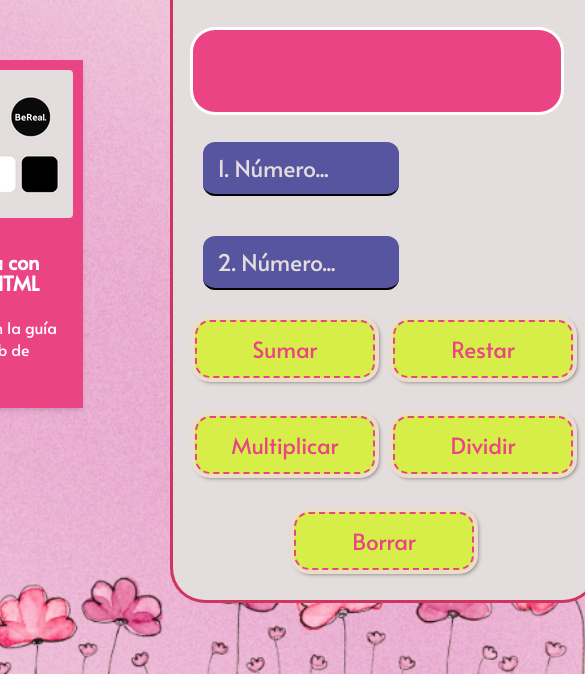
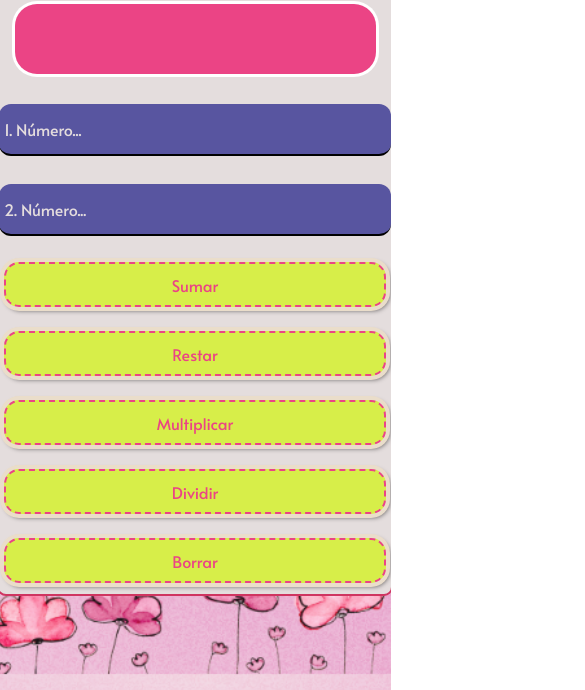
Before and after one commit to valentechie/Google_clone, a plain HTML site: page index.html in a window 390 px wide. Shown: the part 170-860 px from the top of the page, 585 px wide, since content can reach past the window. Drawn offline with Linux system fonts and the light colour scheme.

Commit message:
readme y responsive

```diff
--- a/index.html
+++ b/index.html
@@ -34,17 +34,16 @@
 
         <!-- Formulario que contiene los campos y botones de la calculadora -->
         <form id="myform" autocomplete="off">
-          <!-- Pantalla donde se muestra el resultado, solo lectura -->
-          <input type="text" id="resultado" class="result" aria-label="Resultado" readonly>
-          <input type="number" id="valor1" class="input" placeholder="1. Número..." aria-label="Primer número">
-          <input type="number" id="valor2" class="input" placeholder="2. Número..." aria-label="Segundo número">
+          <div class="botones">
+            <input type="text" id="resultado" class="result" aria-label="Resultado" readonly>
+            <input type="number" id="valor1" class="input" placeholder="1. Número..." aria-label="Primer número">
+            <input type="number" id="valor2" class="input" placeholder="2. Número..." aria-label="Segundo número">
 
-          <div class="botones">
             <button type="button" class="button" onclick="sumar()" aria-label="Sumar">Sumar</button>
             <button type="button" class="button" onclick="restar()" aria-label="Restar">Restar</button>
             <button type="button" class="button" onclick="multiplicar()" aria-label="Multiplicar">Multiplicar</button>
             <button type="button" class="button" onclick="dividir()" aria-label="Dividir">Dividir</button>
-            <button type="button" class="igual" id="borrar" onclick="limpiar()" aria-label="Borrar">Borrar</button>
+            <button type="button" class="borrar" id="borrar" onclick="limpiar()" aria-label="Borrar">Borrar</button>
           </div>
         </form>
       </div>
--- a/script.js
+++ b/script.js
@@ -10,7 +10,7 @@ function sumar() {
     let yVal = document.getElementById("valor2").value;
 
     if (xVal === "" || yVal === "") {
-        document.getElementById('resultado').value = "Ingresa ambos números";
+        document.getElementById('resultado').value = "Ingresa 2 números";
         return;
     }
 
@@ -28,7 +28,7 @@ function restar() {
     let yVal = document.getElementById("valor2").value;
 
     if (xVal === "" || yVal === "") {
-        document.getElementById('resultado').value = "Ingresa ambos números";
+        document.getElementById('resultado').value = "Ingresa 2 números";
         return;
     }
 
@@ -46,7 +46,7 @@ function multiplicar() {
     let yVal = document.getElementById("valor2").value;
 
     if (xVal === "" || yVal === "") {
-        document.getElementById('resultado').value = "Ingresa ambos números";
+        document.getElementById('resultado').value = "Ingresa 2 números";
         return;
     }
 
@@ -64,7 +64,7 @@ function dividir() {
     let yVal = document.getElementById("valor2").value;
 
     if (xVal === "" || yVal === "") {
-        document.getElementById('resultado').value = "Ingresa ambos números";
+        document.getElementById('resultado').value = "Ingresa 2 números";
         return;
     }
 
@@ -72,12 +72,12 @@ function dividir() {
     let y = Number(yVal);
 
     if (y === 0) {
-        document.getElementById('resultado').value = "No se puede dividir por cero";
+        document.getElementById('resultado').value = "Math ERROR";
         return;
     }
 
     let cociente = x / y;
-    document.getElementById('resultado').value = cociente;
+    document.getElementById('resultado').value = cociente.toFixed(4);
     return cociente;
 }
 
--- a/style.css
+++ b/style.css
@@ -64,6 +64,7 @@ body {
   width: 480px;
   max-width: 98vw;
   display: flex;
+  flex-direction: column;
   justify-content: center;
   align-items: center;
 }
@@ -76,74 +77,157 @@ body {
   text-shadow: 0px 1px #c2189474;
 }
 
-/* Estilos de los campos para ingresar números */
-.calculadora input[type="number"] {
-    background-color: #5855A0;                  /* Fondo azul/lila */
-    width: 180px;                               /* Ancho del campo */
-    margin: 20px 10px;                          /* Espaciado externo */
-    color: #ffffff;                             /* Texto blanco */
-    font-weight: 500;                           /* Texto más grueso */
-    font-size: 23px;                            /* Tamaño grande */
-    height: 50px;                               /* Altura */
-    border-radius: 12px;                        /* Bordes redondeados */
-    padding-left: 14px;                         /* Espaciado interno izquierdo */
-    border: none;                               /* Sin borde */
-    border-bottom: 2px solid #000000;           /* Línea inferior negra */
-    outline: none;                              /* Sin borde al enfocar */
+.botones {
+  display: flex;
+  flex-wrap: wrap;
+  justify-content: center;
+  gap: 18px;
 }
 
-/* Color de los placeholders en los campos de número (compatibilidad navegadores) */
+.calculadora input[type="number"] {
+    background-color: #5855A0;
+    width: 180px;
+    margin: 10px 10px;
+    color: #ffffff;
+    font-weight: 500;
+    font-size: 23px;
+    height: 50px;
+    border-radius: 12px;
+    padding-left: 14px;
+    border: none;
+    border-bottom: 2px solid #000000;
+    outline: none;
+}
+
 ::-webkit-input-placeholder { color: #E4DDDD; }
 ::-moz-placeholder { color: #E4DDDD; }
 
-/* Pantalla de resultado: campo de texto estilizado */
 .calculadora input[type="text"] {
-    background-color: #EB4485;                  /* Fondo rosado */
-    border: none;                               /* Sin borde */
-    border-radius: 22px;                        /* Bordes redondeados */
-    height: 80px;                               /* Altura grande */
-    margin: 10px 0;                             /* Espaciado vertical */
-    padding-left: 15px;                         /* Espaciado izquierdo */
-    color: #ffffff;                             /* Texto blanco */
-    font-size: 2.7em;                           /* Tamaño extra grande */
-    width: 400px;                               /* Ancho amplio */
-    max-width: 90vw;                            /* No excede ancho en pantallas pequeñas */
-    box-shadow: 0 0px 0px 3px white;            /* Sombra blanca alrededor */
+   pointer-events: none;
+  background-color: #EB4485;
+  border: none;
+  border-radius: 22px;
+  height: 80px;
+  margin: 10px 0;
+  padding-left: 15px;
+  color: #ffffff;
+  font-size: 2.7em;
+  width: 400px;
+  max-width: 90vw;
+  box-shadow: 0 0px 0px 3px white;
+  display: block;
+  margin: 10px auto;
 }
 
-/* Contenedor de los botones de la calculadora, organizados y con espacio entre ellos */
-.botones {
-    display: flex;
-    flex-wrap: wrap;                            /* Permite que los botones bajen a la siguiente línea */
-    justify-content: center;
-    gap: 18px;                                  /* Espacio entre botones */
+.button, .borrar {
+  outline: none;
+  color: #EB4485;
+  font-size: 1.4em;
+  width: 180px;
+  height: 58px;
+  text-align: center;
+  border: 2px dashed #EB4485;
+  border-radius: 15px;
+  background-color: #D7EE49;
+  box-shadow: 0 0 0 4px #EADDCA, 2px 2px 4px 2px rgba(0, 0, 0, 0.5);
+  transition: .1s ease-in-out, .4s color;
+  margin: 10px 0;
 }
 
-/* Estilos de los botones de operación y el de borrar */
-.button, .igual {
-    outline: none;                              /* Sin borde al enfocar */
-    color: #EB4485;                             /* Texto rosado */
-    font-size: 1.4em;                           /* Tamaño grande */
-    width: 180px;                               /* Ancho del botón */
-    height: 58px;                               /* Altura del botón */
-    text-align: center;
-    border: 2px dashed #EB4485;                 /* Borde rosado, línea punteada */
-    border-radius: 15px;                        /* Bordes redondeados */
-    background-color: #D7EE49;                  /* Fondo amarillo verdoso */
-    box-shadow: 0 0 0 4px #EADDCA, 2px 2px 4px 2px rgba(0, 0, 0, 0.5); /* Sombra doble */
-    transition: .1s ease-in-out, .4s color;     /* Transición suave para color y sombra */
-    margin: 10px 0;                             /* Espaciado vertical */
+.borrar {
+  background-color: #D7EE49;
+  color: #EB4485;
+  border: 2px dashed #EB4485;
 }
 
-/* Estilo especial para el botón de borrar (igual) */
-.igual {
-    background-color: #D7EE49;                  /* Fondo igual que los botones */
-    color: #EB4485;                             /* Texto rosado */
-    border: 2px dashed #EB4485;                 /* Borde rosado */
+button:active {
+  transform: translateX(0.1em) translateY(0.1em);
+  box-shadow: 0 0 0 4px #EADDCA, 1.5px 1.5px 2.5px 1.5px rgba(0, 0, 0, 0.5);
 }
 
-/* Efecto visual al presionar cualquier botón */
-button:active {
-    transform: translateX(0.1em) translateY(0.1em);  /* Se mueve ligeramente al hacer clic */
-    box-shadow: 0 0 0 4px #EADDCA, 1.5px 1.5px 2.5px 1.5px rgba(0, 0, 0, 0.5); /* Sombra ajustada */
+
+/* Pantallas menores a 900px: calculadora más grande, tarjeta más pequeña */
+@media (max-width: 900px) {
+  .calcuContainer {
+    width: 90vw;
+    padding: 15px;
+    margin: 20px;
+  }
+  .card {
+    margin: 20px;
+    max-width: 180px;
+    font-size: 0.9em;
+  }
+  .image {
+    width: 150px;
+    height: 90px;
+  }
 }
+
+/* Pantallas menores a 600px: oculta la tarjeta, calculadora ocupa casi todo */
+@media (max-width: 600px) {
+  body {
+    flex-direction: column;
+    min-height: 100vh;
+    padding: 0;
+  }
+  .card {
+    opacity: 0;
+    visibility: hidden;
+    height: 0;
+    pointer-events: none;
+    position: absolute;
+  }
+  .calcuContainer {
+    width: 98vw;
+    max-width: 99vw;
+    margin: 0;
+    padding: 10px;
+    border-radius: 18px;
+    box-shadow: 0px 0px 0px 2px #cf3561;
+  }
+  .calculadora h1 {
+    font-size: 2em;
+  }
+  .calculadora input[type="text"] {
+    width: 95vw;
+    font-size: 2em;
+    height: 60px;
+  }
+  .calculadora input[type="number"] {
+    width: 95vw;
+    font-size: 1.3em;
+    height: 40px;
+    margin: 8px auto;
+    display: block;
+  }
+  .botones {
+    flex-direction: column;
+    gap: 12px;
+    width: 100%;
+    align-items: center;
+  }
+  .button, .borrar {
+    width: 95vw;
+    font-size: 1.15em;
+    height: 45px;
+    margin: 6px auto;
+    display: block;
+  }
+}
+
+/* Pantallas super pequeñas (<400px): aún más compacto */
+@media (max-width: 400px) {
+  .calcuContainer {
+    padding: 5px;
+    border-radius: 7px;
+  }
+  .calculadora input[type="text"], .button, .borrar, .calculadora input[type="number"] {
+    width: 98vw;
+    font-size: 1em;
+    padding: 5px;
+  }
+  .calculadora h1 {
+    font-size: 1.3em;
+  }
+}
```
Also changed, not shown: 1 other file.
